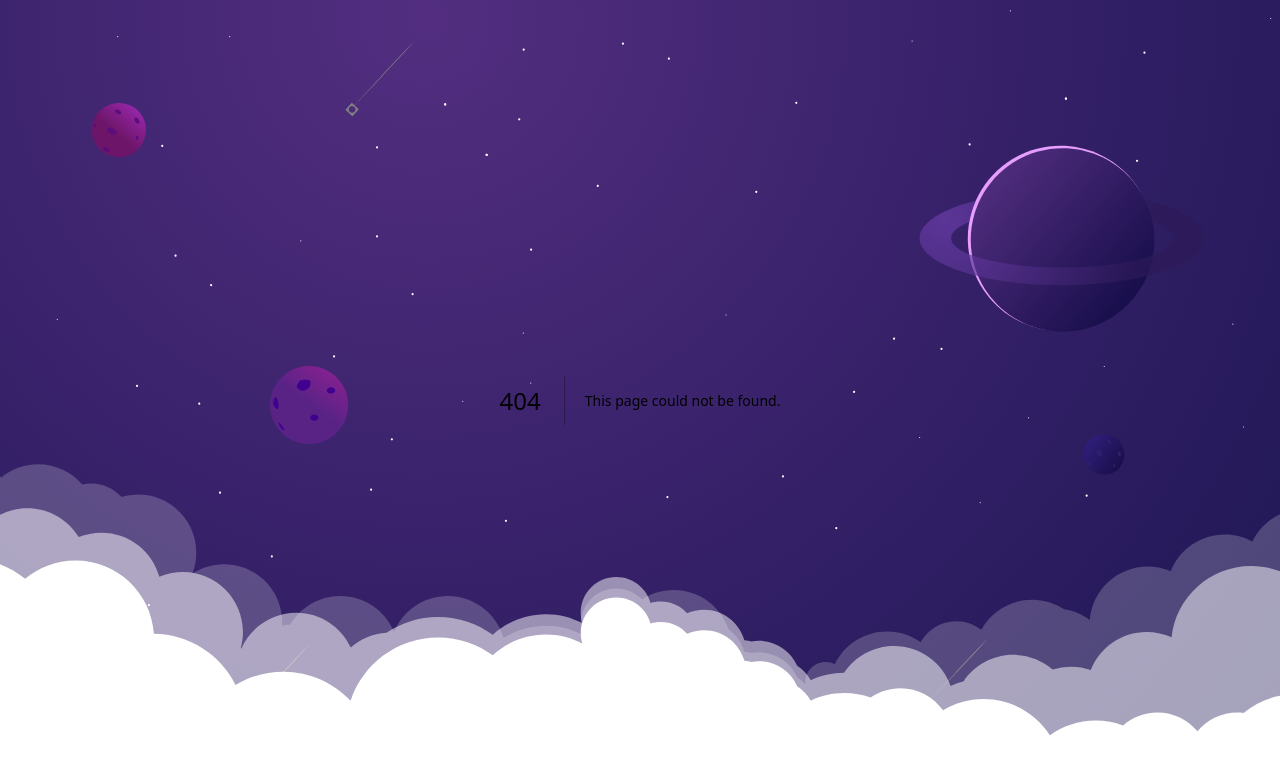
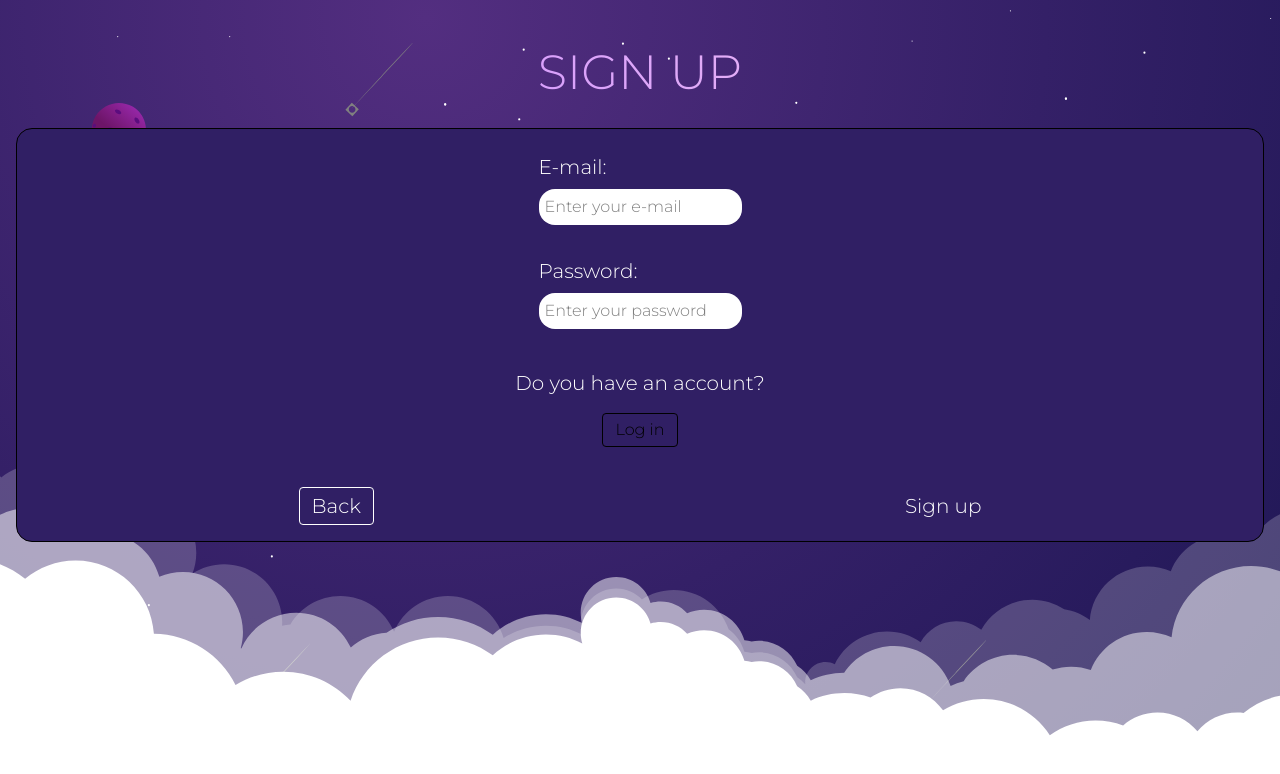
Before and after one commit to Paweluser/Notes-app, a Next.js app: page /signup in a window 1280 px wide. Before the commit this address had no page. Shown: the top 774 px of the page. Built offline with nearby package versions, Linux system fonts and the light colour scheme.

Commit message:
Added Sign up page

```diff
--- /dev/null
+++ b/src/app/signup/page.tsx
@@ -0,0 +1,51 @@
+import FormButtonPage from '@/components/FormButtonPage';
+
+export default function Signup() {
+	return (
+		<>
+			<h2 className="text-center uppercase bg-linear-65 from-purple-400 to-pink-200 bg-clip-text [-webkit-background-clip:text] text-transparent text-4xl mt-12 md:text-5xl">
+				Sign up
+			</h2>
+			<form className="flex flex-col justify-center items-center mt-8 gap-4 mx-4 p-4 border rounded-2xl bg-[var(--main-color)]">
+				<div className="flex flex-col m-2">
+					<label
+						htmlFor="email"
+						className="text-xl text-[var(--second-color)] mb-2">
+						E-mail:
+					</label>
+					<input
+						type="text"
+						name="email"
+						id="email"
+                        autoComplete='username'
+                        placeholder='Enter your e-mail'
+						className="bg-[var(--second-color)] rounded-2xl p-1.5"
+					/>
+				</div>
+				<div className="flex flex-col m-2">
+					<label
+						htmlFor="password"
+						className="text-xl text-[var(--second-color)] mb-2">
+						Password:
+					</label>
+					<input
+						type="password"
+						name="password"
+						id="password"
+                        autoComplete='new-password'
+                        placeholder='Enter your password'
+						className="bg-[var(--second-color)] rounded-2xl p-1.5"
+					/>
+				</div>
+				<p className="text-xl text-[var(--second-color)] mt-4">
+					Do you have an account?
+				</p>
+				<FormButtonPage href='/login'>Log in</FormButtonPage>
+				<div className="flex justify-around w-full text-xl text-[var(--second-color)] mt-6">
+					<FormButtonPage href='/'>Back</FormButtonPage>
+					<button type="submit">Sign up</button>
+				</div>
+			</form>
+		</>
+	);
+}
```
